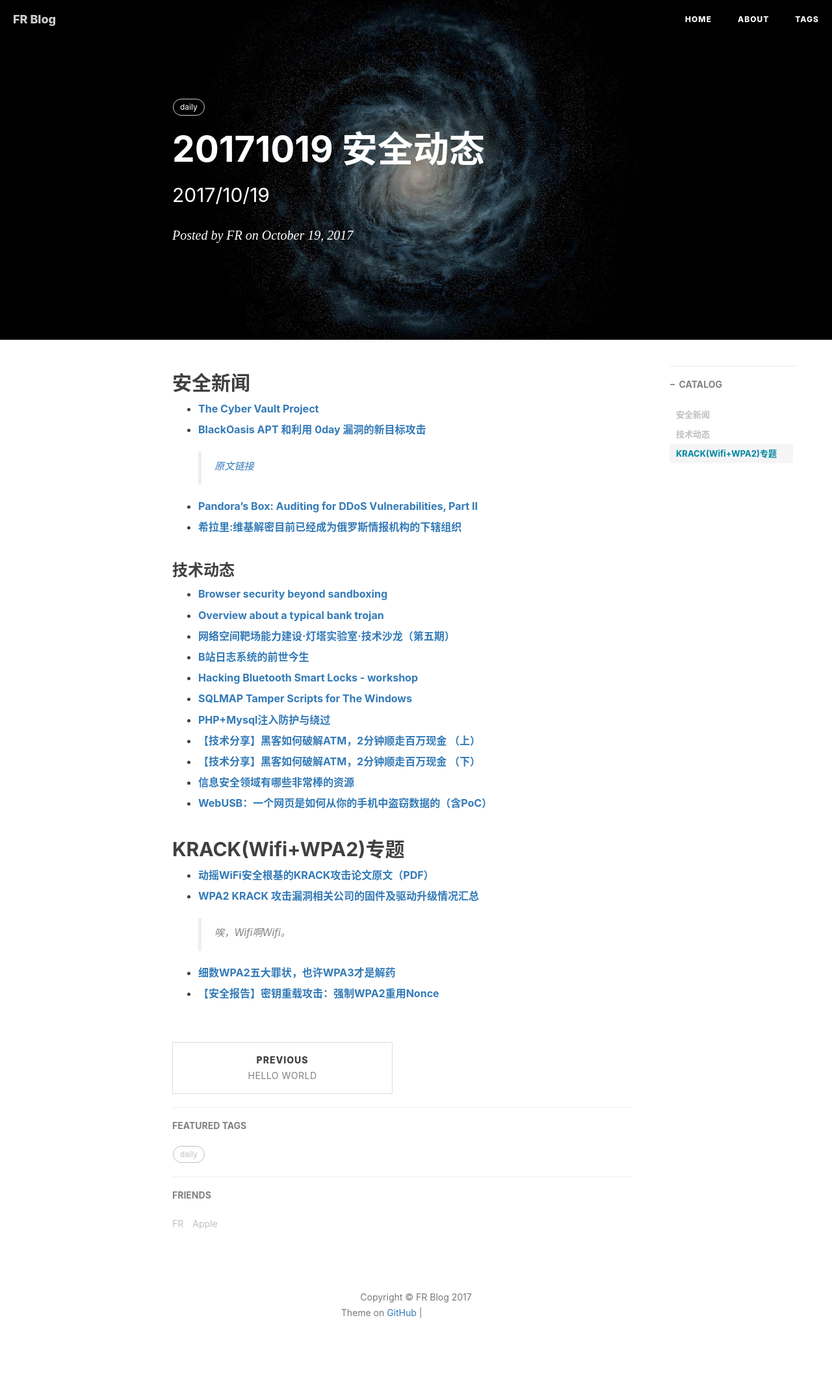
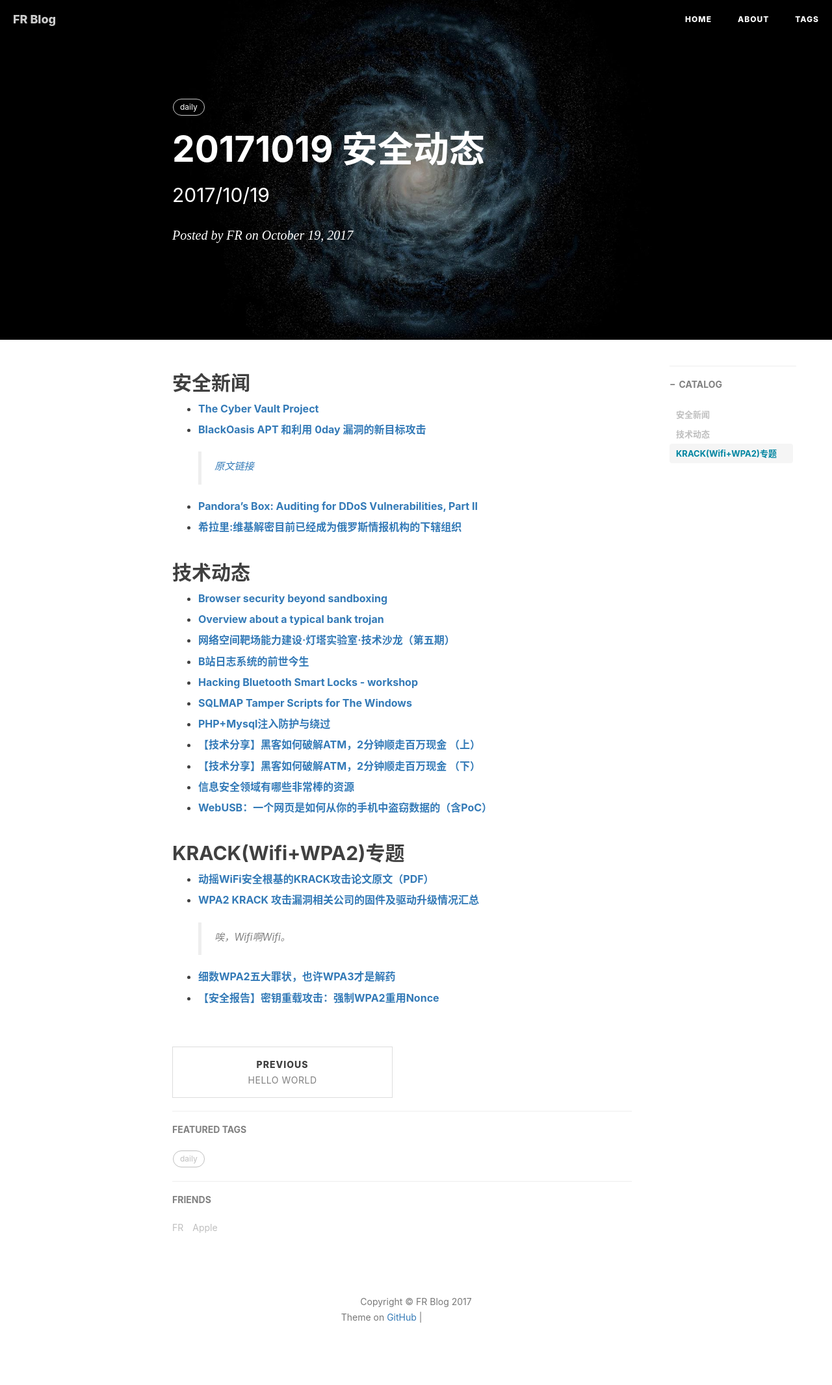
Before and after one commit to flankeraptor/flankeraptor.github.io, a Jekyll site: the page built from _posts/2017-10-19-20171019-安全动态.md, in a window 1280 px wide. Shown: the whole page at 65% size. Built offline with Jekyll 4.4.1, drawn with Linux system fonts in a browser that asks for light colours; nearby versions of some CDN libraries; comment, search, counter and statistics services are not loaded; grey boxes are pictures that could not be loaded.

```diff
--- a/_posts/2017-10-19-20171019-安全动态.md
+++ b/_posts/2017-10-19-20171019-安全动态.md
@@ -19,7 +19,7 @@ tags:
 
 - **[希拉里:维基解密目前已经成为俄罗斯情报机构的下辖组织](https://www.easyaq.com/news/1494321464.shtml)**
 
-### 技术动态
+## 技术动态
 - **[Browser security beyond sandboxing](https://blogs.technet.microsoft.com/mmpc/2017/10/18/browser-security-beyond-sandboxing/)**
 
 - **[Overview about a typical bank trojan](http://www.blackstormsecurity.com/docs/FOAATTB.pdf)**
```
